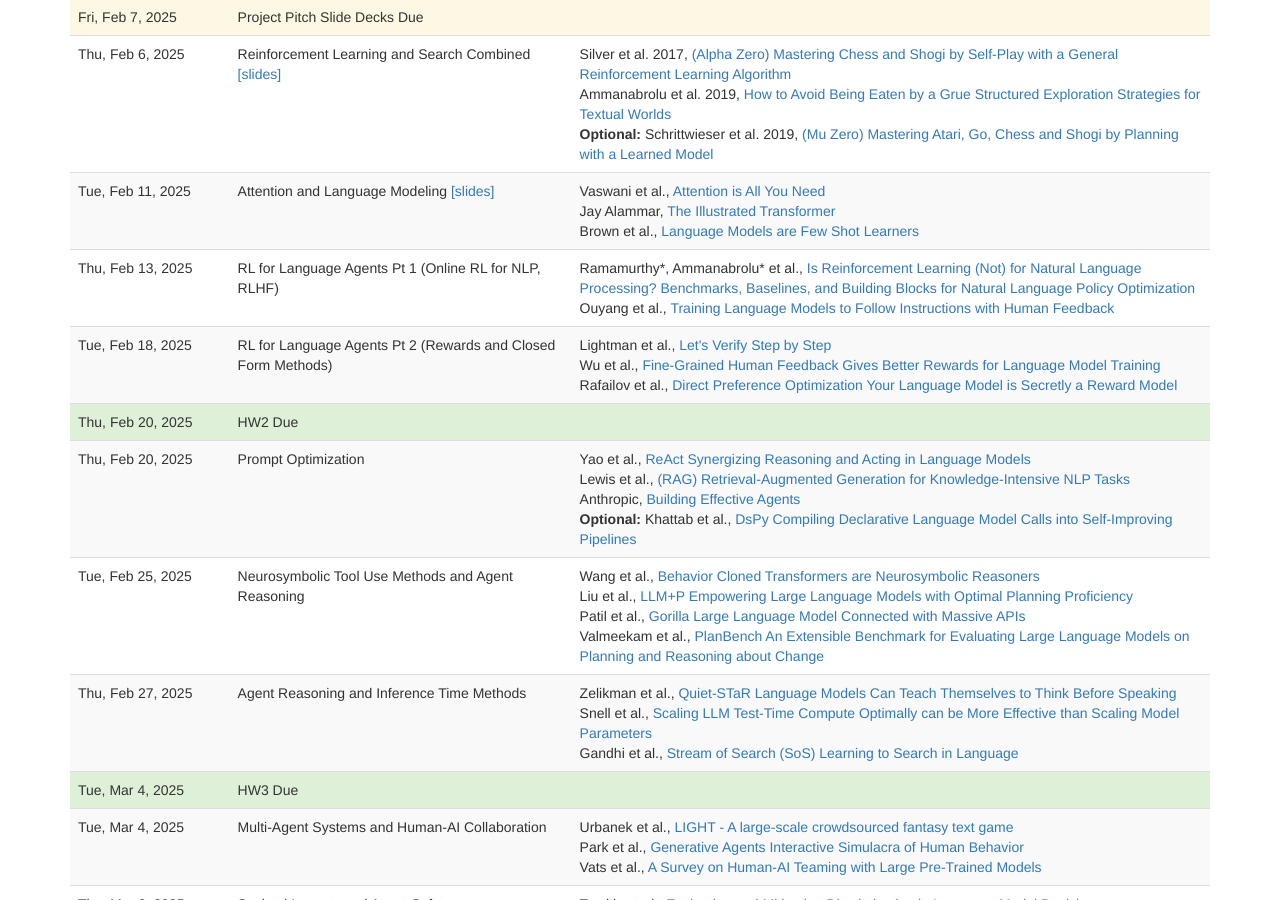
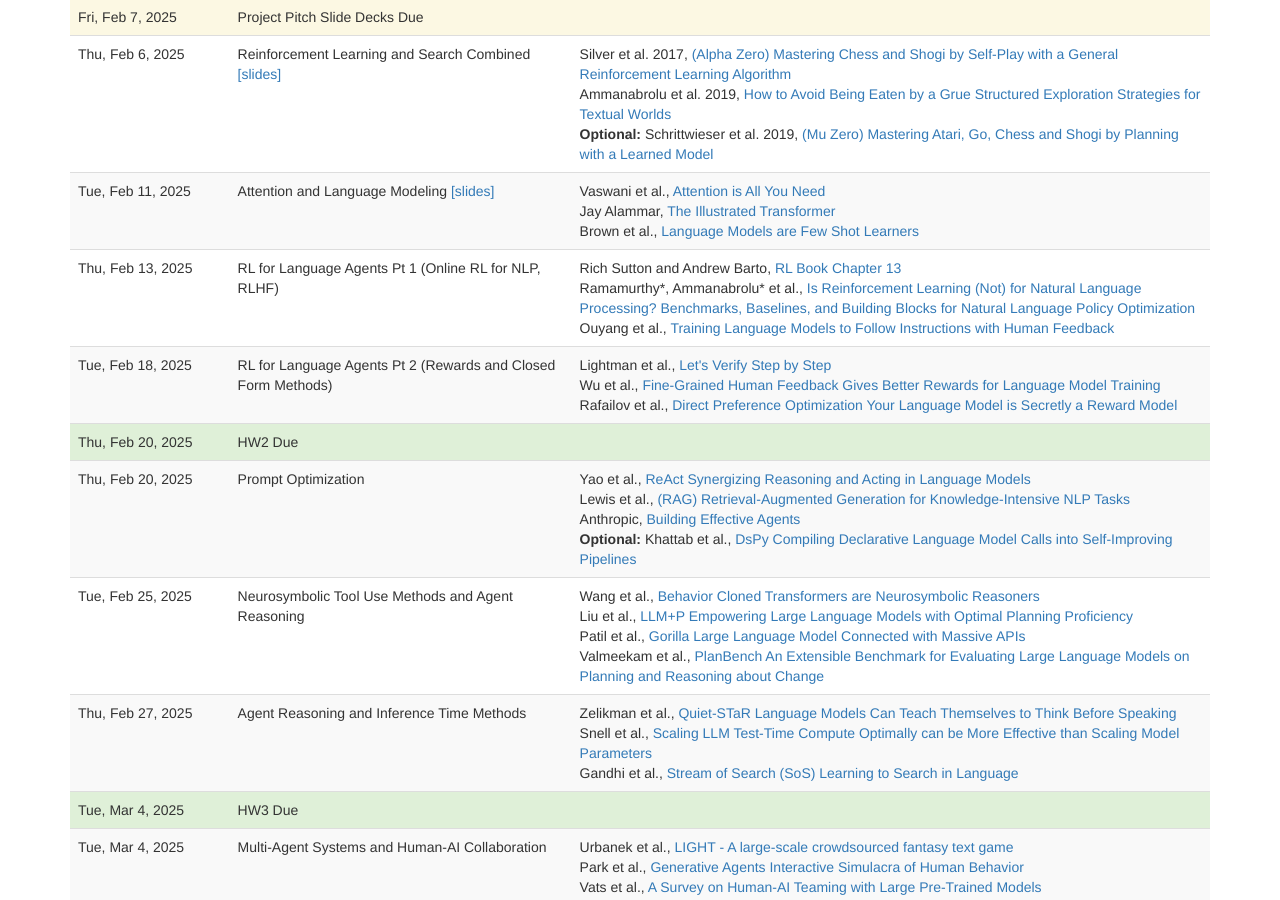
Before and after one commit to nossyd/ai-agents-course, a Jekyll site: the page built from lectures.md, in a window 1280 px wide and 900 px high, scrolled down 764 px. Built offline with Jekyll 4.4.1, drawn with Linux system fonts in a browser that asks for light colours; nearby versions of some CDN libraries; a script that is not in the unit is left out.

Commit message:
readings

```diff
--- a/_data/lectures.yaml
+++ b/_data/lectures.yaml
@@ -161,6 +161,10 @@
   recording:
   readings:
         -
+          title: RL Book Chapter 13
+          url: http://incompleteideas.net/book/RLbook2020.pdf
+          authors: Rich Sutton and Andrew Barto
+        -
           title: Is Reinforcement Learning (Not) for Natural Language Processing? Benchmarks, Baselines, and Building Blocks for Natural Language Policy Optimization
           url: https://github.com/allenai/RL4LMs
           authors: Ramamurthy*, Ammanabrolu* et al.
```
